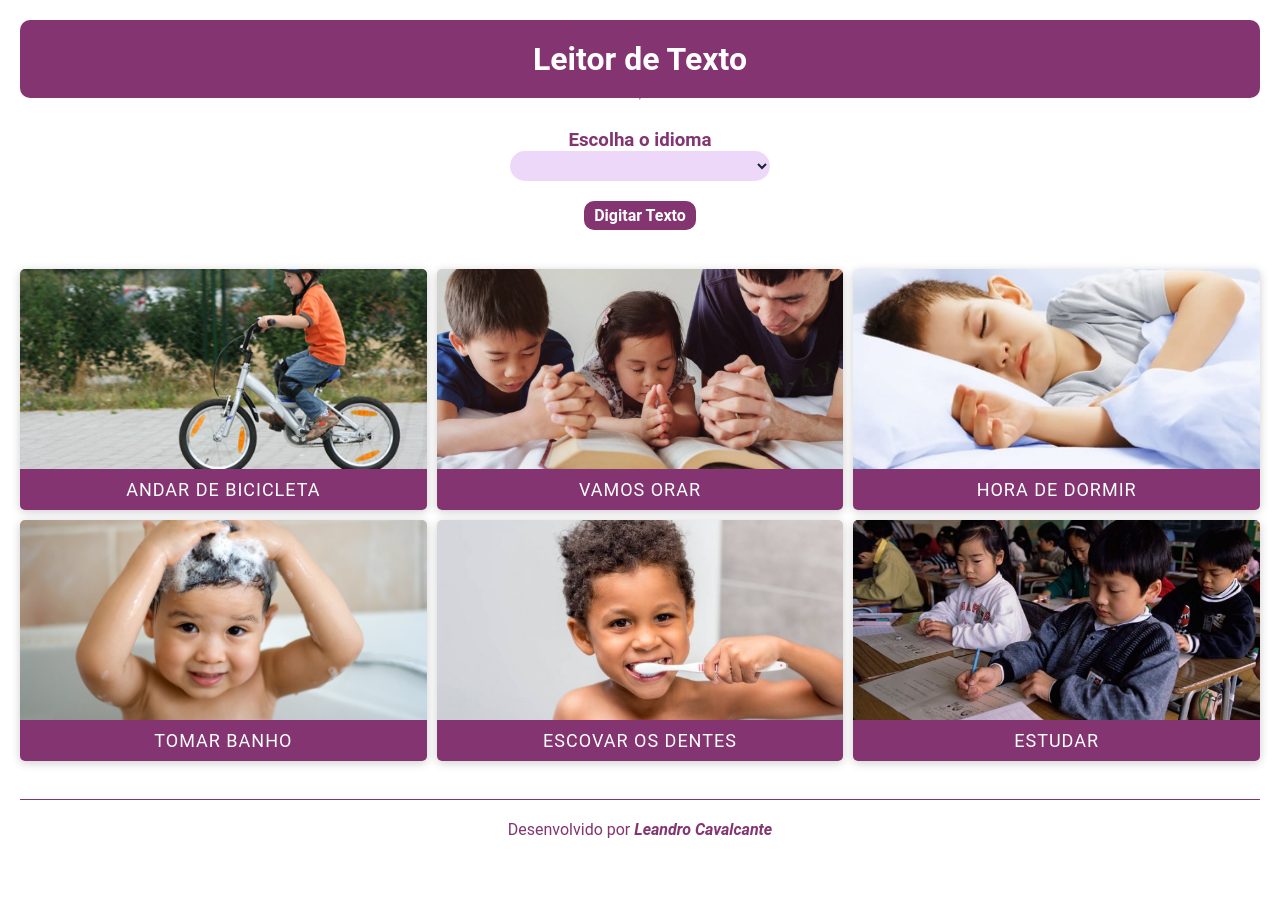
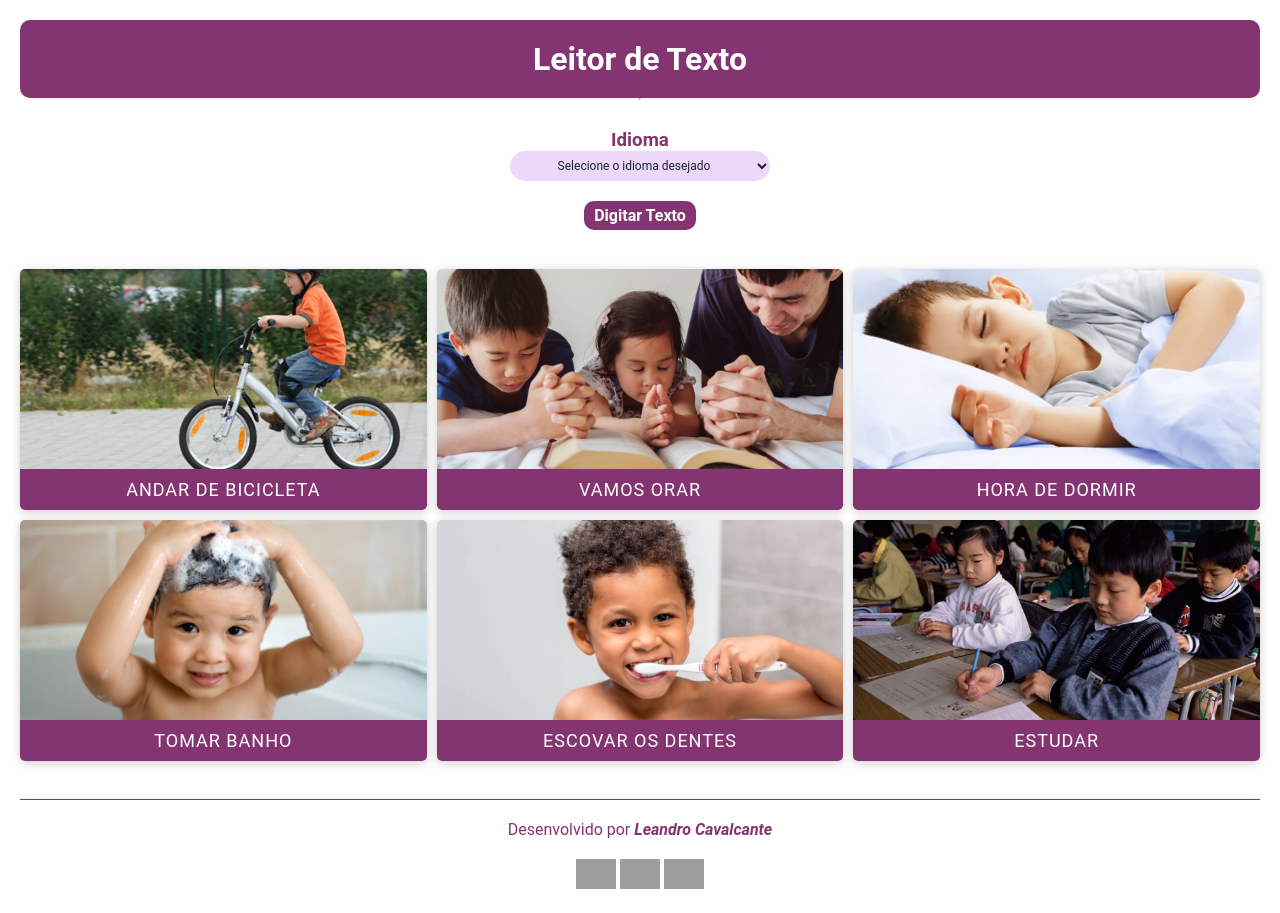
Before and after one commit to LeoScripts/leitor-de-texto, a website: page index.html in a window 1280 px wide. Before the commit the page ends 879 px from the top, so only its background shows below. Drawn offline with Linux system fonts and the light colour scheme; grey boxes are pictures that could not be loaded.

Commit message:
finazando aplicaçao

```diff
--- a/app.js
+++ b/app.js
@@ -18,6 +18,11 @@ const ler = document.querySelector('#ler')
 
 //selecionando textarea pra receber o texto digitado nele
 const textArea = document.querySelector('textarea')
+
+//selecionando o footer
+const footer = document.querySelector('footer')
+
+
 
 
 //array com imagens e textos que seram usados
@@ -79,16 +84,21 @@ let voices = []
 //adicionando pacote colecao idioma de vozes
 speechSynthesis.addEventListener('voiceschanged', () => {
     voices = speechSynthesis.getVoices()
+    console.log(voices)
 
+
+
+    //criando itens no select
     voices.forEach(({ name, lang }) => {
         //criando o elemento option
         const option = document.createElement('option')
 
-        option.value = name
-        option.textContent = `${lang} | ${name}`
+        option.value = name;
 
 
 
+
+        option.textContent = `${lang} | ${name}`
 
         //inserindo as options na select
         idiomas.appendChild(option)
--- a/index.html
+++ b/index.html
@@ -13,14 +13,18 @@
 <body>
     <div class="container">
         <header>
-            <h1 > <b> Leitor de Texto</b></h1>
+            <h1 > Leitor de Texto</h1>
             <hr>
             <br>
 
-            <h3 >Escolha o idioma</h3>
-            <select></select>
+            <h3 >Idioma</h3>
+            <select>
+                <option align="center" value="Selecione" selected disabled> <b> Selecione o idioma desejado</option>
+            </select>
 
             <button class="botao-texto btn"> <b> Digitar Texto</b></button>
+
+
 
             <div class="caixa-texto">
                 <div class="sair">X</div>
@@ -41,6 +45,11 @@
             <br>
             <br>
             <p>Desenvolvido por <strong> <i>Leandro Cavalcante</i> </strong></p>
+            <div class="redes-sociais">
+                <a  href="https://github.com/LeoScripts"><img src="https://img.icons8.com/nolan/64/github.png"/></a>
+                <a  href="https://www.linkedin.com/in/leoscripts/"><img src="https://img.icons8.com/nolan/64/linkedin-circled.png"/></a>
+                <a  href="mailto:leandroguitarjesus89@gmail.com"><img src="https://img.icons8.com/nolan/64/google-plus.png"></a>
+            </div>
         </footer>
     </div>
     <script src="./app.js"></script>
--- a/style.css
+++ b/style.css
@@ -207,6 +207,14 @@ footer p{
     border-top: 1px solid #833471;
 }
 
+.redes-sociais img{
+  width: 40px;
+}
+.redes-sociais img:hover{
+
+  transform: scale(1.2);
+}
+
 @media (max-width: 1100px) {
     main {
       grid-template-columns: repeat(3, 1fr);
```
